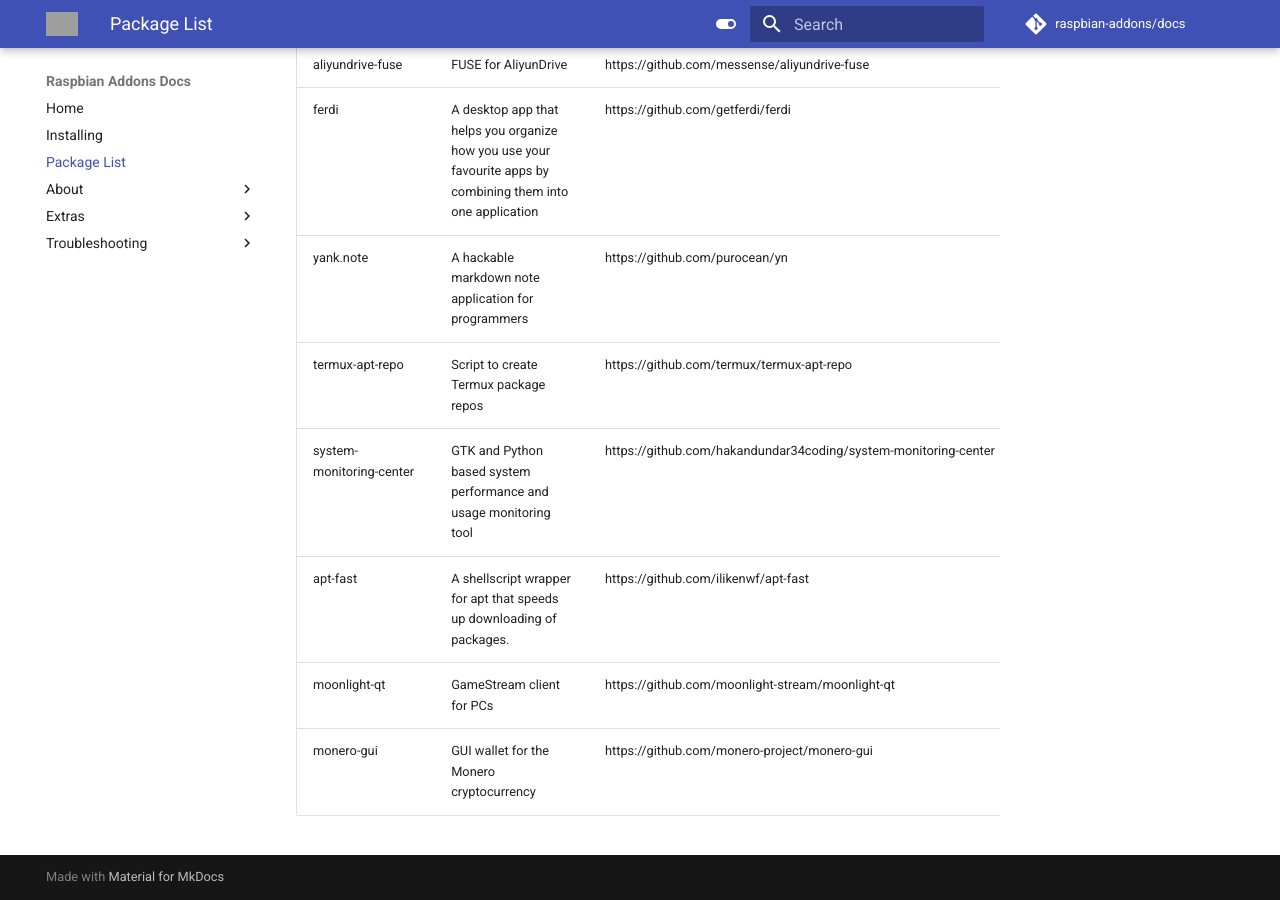
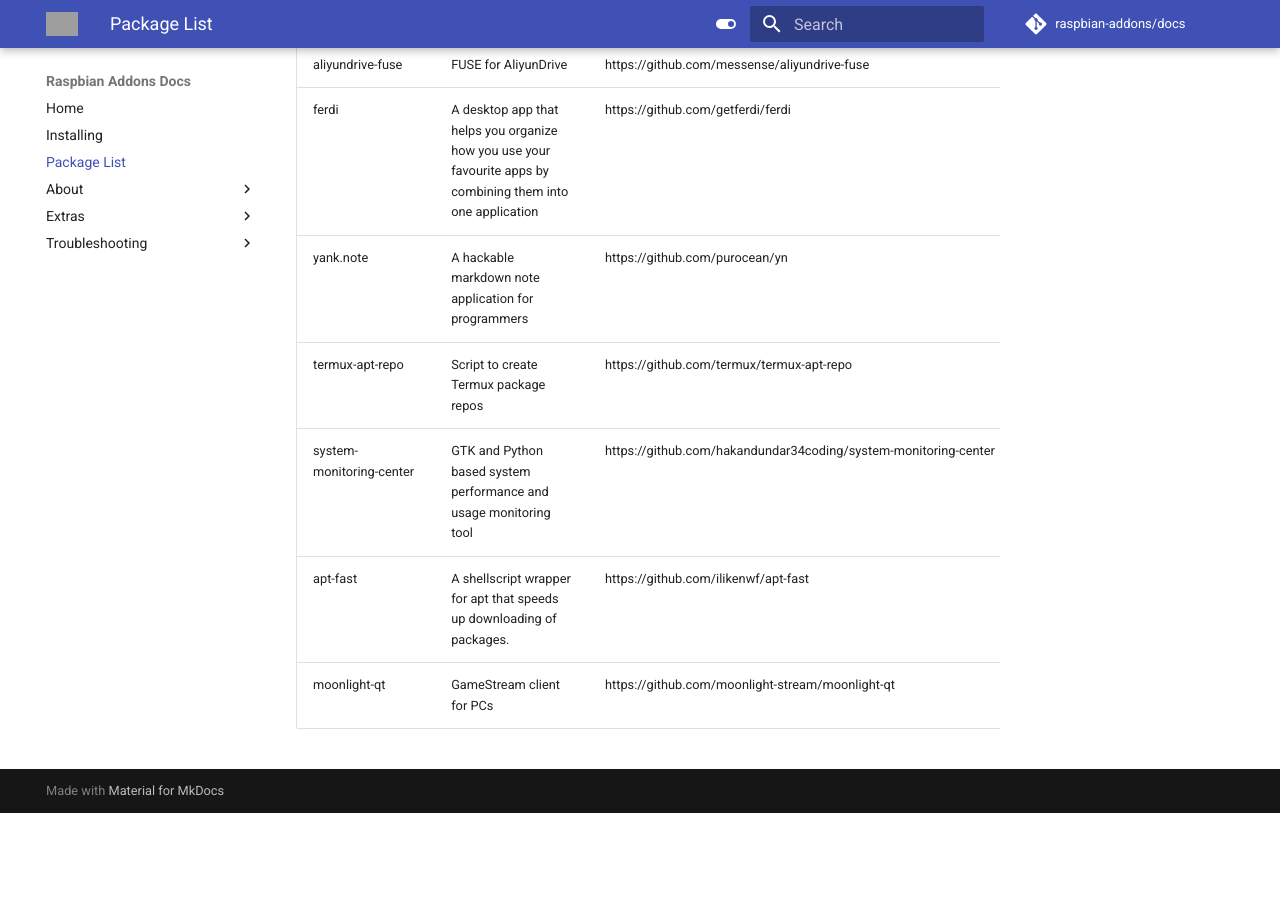
Before and after one commit to raspbian-addons/docs, an MkDocs documentation site: the page built from docs/package-list.md, in a window 1280 px wide and 900 px high, scrolled down 19949 px. Built offline with MkDocs 1.6.1 and Material for MkDocs 9.7.7, drawn with Linux system fonts in a browser that asks for light colours; comment, search, counter and statistics services are not loaded; after the commit the page ends 20762 px from its top, so only the background shows below that; grey boxes are pictures that could not be loaded.

Commit message:
packagelist: remove monero-gui (x86 pkg)

```diff
--- a/docs/package-list.md
+++ b/docs/package-list.md
@@ -250,4 +250,3 @@
 | system-monitoring-center | GTK and Python based system performance and usage monitoring tool | https://github.com/hakandundar34coding/system-monitoring-center |
 | apt-fast | A shellscript wrapper for apt that speeds up downloading of packages. | https://github.com/ilikenwf/apt-fast |
 | moonlight-qt | GameStream client for PCs | https://github.com/moonlight-stream/moonlight-qt |
-| monero-gui | GUI wallet for the Monero cryptocurrency | https://github.com/monero-project/monero-gui |
```
